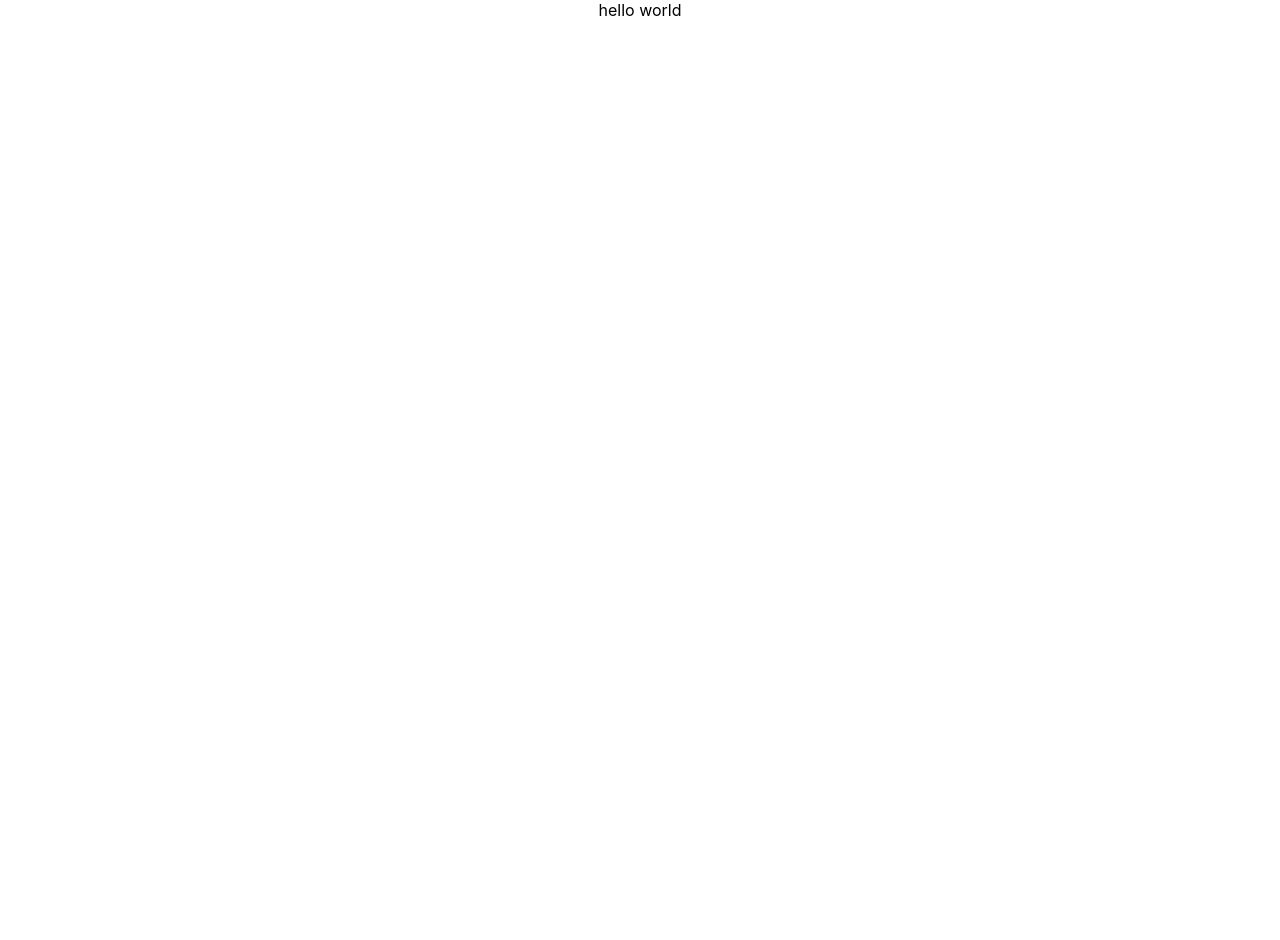
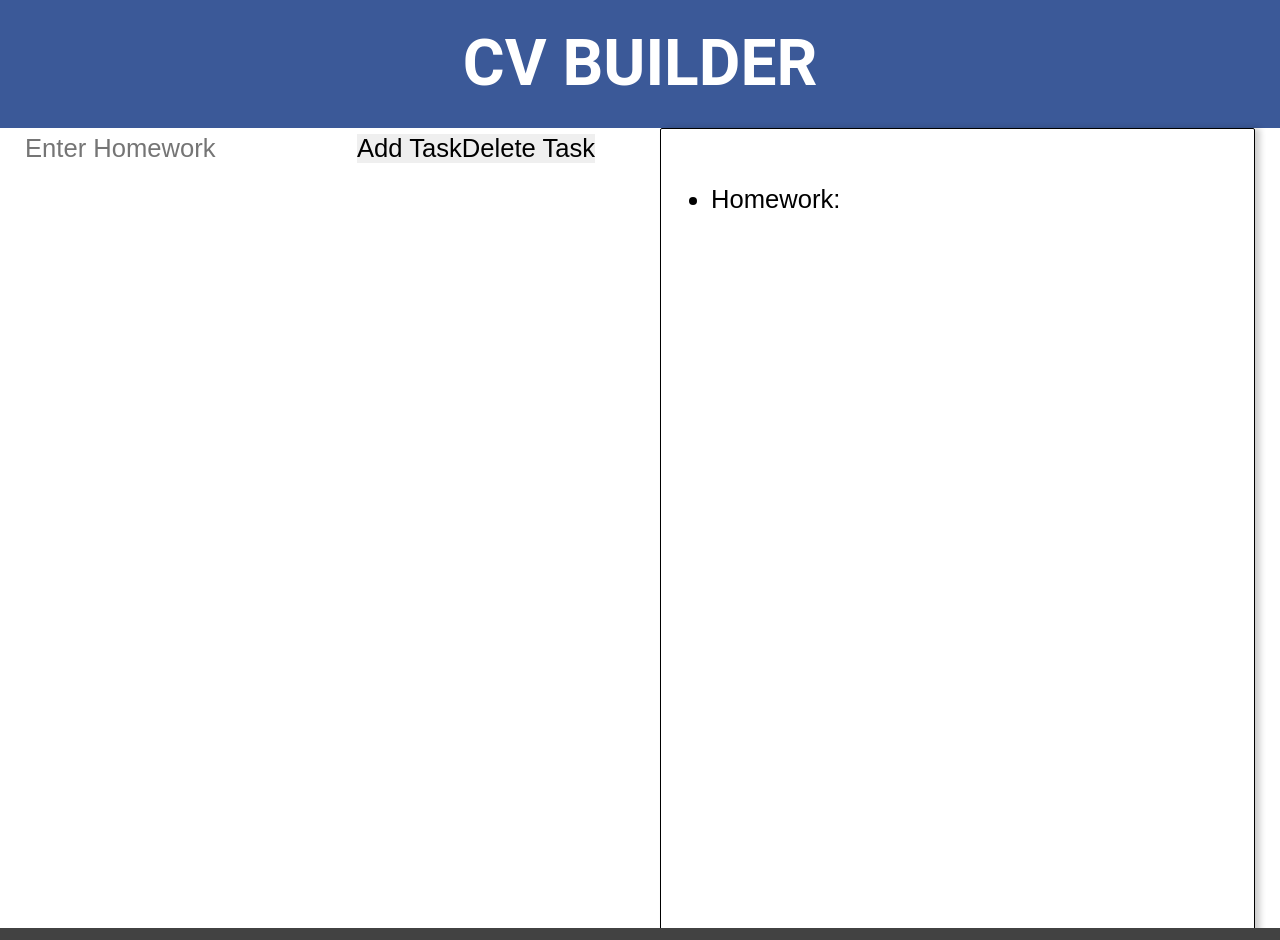
Before and after one commit to Swhag/CV-Application, a React (Create React App) app: page / in a window 1280 px wide. Shown: the top 940 px of the page. Before the commit the page ends 800 px from the top, so only its background shows below. Built offline with nearby package versions, Linux system fonts and the light colour scheme.

Commit message:
Header/Footer/Main/CVForm/CVPreview update

```diff
--- a/package.json
+++ b/package.json
@@ -9,6 +9,8 @@
     "react": "^18.2.0",
     "react-dom": "^18.2.0",
     "react-scripts": "5.0.1",
+    "react-to-print": "^2.14.11",
+    "uuid": "^9.0.0",
     "web-vitals": "^2.1.4"
   },
   "scripts": {
--- a/src/App.js
+++ b/src/App.js
@@ -1,11 +1,25 @@
+import React, { Component } from 'react';
 import './styles/App.css';
 
-function App() {
-  return (
-    <div className='App'>
-      <div>hello world</div>
-    </div>
-  );
+import Header from './components/Header';
+import Main from './components/Main';
+import Footer from './components/Footer';
+
+class App extends Component {
+  constructor() {
+    super();
+    this.state = {};
+  }
+
+  render() {
+    return (
+      <>
+        <Header></Header>
+        <Main></Main>
+        <Footer></Footer>
+      </>
+    );
+  }
 }
 
 export default App;
--- /dev/null
+++ b/src/components/CVForm.js
@@ -0,0 +1,37 @@
+import React from 'react';
+
+function CVForm(props) {
+  const { homework, ChangeHomework, tasks, ChangeTask, AddTask, DeleteTask } =
+    props;
+
+  return (
+    <div className='input-container'>
+      <input
+        onChange={ChangeHomework}
+        value={homework.text}
+        type='text'
+        name='homework'
+        placeholder='Enter Homework'
+      />
+
+      {tasks.map((task, i) => {
+        return (
+          <input
+            onChange={ChangeTask}
+            value={task.text}
+            key={task.id}
+            id={task.id}
+            type='text'
+            name='task'
+            placeholder='Enter task'
+          />
+        );
+      })}
+
+      <button onClick={AddTask}>Add Task</button>
+      <button onClick={DeleteTask}>Delete Task</button>
+    </div>
+  );
+}
+
+export default CVForm;
--- /dev/null
+++ b/src/components/CVPreview.js
@@ -0,0 +1,25 @@
+import React from 'react';
+
+function CVPreview(props) {
+  const { homework, tasks } = props;
+
+  return (
+    <div className='preview-container'>
+      <ul>
+        <li key={homework.id}>
+          <div className='text-output'>Homework: {homework.text}</div>
+        </li>
+
+        {tasks.map((task, i) => {
+          return (
+            <li key={task.id}>
+              <div className='text-output'>Task: {task.text}</div>
+            </li>
+          );
+        })}
+      </ul>
+    </div>
+  );
+}
+
+export default CVPreview;
--- /dev/null
+++ b/src/components/Footer.js
@@ -0,0 +1,26 @@
+import React, { Component } from 'react';
+
+class Footer extends Component {
+  constructor() {
+    super();
+    this.state = {};
+  }
+
+  render() {
+    return (
+      <FooterContainer>
+        <p>Copyright © 2023 Swhag</p>
+      </FooterContainer>
+    );
+  }
+}
+
+function FooterContainer() {
+  return (
+    <div className='footer-container'>
+      <p>Copyright © 2023 Swhag</p>
+    </div>
+  );
+}
+
+export default Footer;
--- /dev/null
+++ b/src/components/Header.js
@@ -0,0 +1,22 @@
+import React, { Component } from 'react';
+
+class Header extends Component {
+  constructor() {
+    super();
+    this.state = {};
+  }
+
+  render() {
+    return <HeaderContainer></HeaderContainer>;
+  }
+}
+
+function HeaderContainer() {
+  return (
+    <div className='header-container'>
+      <div className='header-wrapper'>CV BUILDER</div>
+    </div>
+  );
+}
+
+export default Header;
--- /dev/null
+++ b/src/components/Main.js
@@ -0,0 +1,93 @@
+import React, { Component, useRef } from 'react';
+import { v4 as uuidv4 } from 'uuid';
+
+import CVForm from './CVForm';
+import CVPreview from './CVPreview';
+
+class Main extends Component {
+  constructor() {
+    super();
+
+    this.state = {
+      homework: {
+        text: '',
+        id: uuidv4(),
+      },
+
+      tasks: [],
+    };
+  }
+
+  handleChangeHomework = (e) => {
+    this.setState({
+      homework: {
+        text: e.target.value,
+        id: this.state.homework.id,
+      },
+    });
+  };
+
+  handleChangeTask = (e) => {
+    const { id } = e.target;
+    let tasksCopy = [...this.state.tasks];
+    let task = tasksCopy.find((task) => task.id === id);
+
+    task.text = e.target.value;
+
+    this.setState({
+      tasks: [...tasksCopy],
+    });
+  };
+
+  handleAddTask = () => {
+    const newTask = {
+      text: '',
+      id: uuidv4(),
+    };
+
+    this.setState({
+      tasks: [...this.state.tasks, newTask],
+    });
+  };
+
+  handleDeleteTask = () => {
+    let tasks = [...this.state.tasks];
+
+    tasks = tasks.slice(0, tasks.length - 1);
+
+    this.setState({
+      tasks: [...tasks],
+    });
+  };
+
+  render() {
+    const {
+      homework,
+      handleChangeHomework,
+      tasks,
+      handleChangeTask,
+      handleAddTask,
+      handleDeleteTask,
+    } = this.state;
+
+    return (
+      <div className='cv-container'>
+        <div className='cv-form'>
+          <CVForm
+            homework={homework}
+            changeHomework={handleChangeHomework}
+            tasks={tasks}
+            ChangeTask={handleChangeTask}
+            AddTask={handleAddTask}
+            DeleteTask={handleDeleteTask}
+          ></CVForm>
+        </div>
+        <div className='cv-view'>
+          <CVPreview homework={homework} tasks={tasks}></CVPreview>
+        </div>
+      </div>
+    );
+  }
+}
+
+export default Main;
--- a/src/styles/App.css
+++ b/src/styles/App.css
@@ -1,38 +1,152 @@
-.App {
-  text-align: center;
+*,
+*::before,
+*::after {
+  box-sizing: border-box;
+  padding: 0;
+  margin: 0;
+  word-wrap: break-word;
 }
 
-.App-logo {
-  height: 40vmin;
-  pointer-events: none;
+html {
+  line-height: 1.6;
+  /* Footer support */
+  position: relative;
+  min-height: 100%;
 }
 
-@media (prefers-reduced-motion: no-preference) {
-  .App-logo {
-    animation: App-logo-spin infinite 20s linear;
+body {
+  font-family: 'Nunito', sans-serif;
+  font-size: 1.6rem;
+}
+
+header {
+  font-size: 2.4rem;
+}
+
+h1,
+h2,
+h3,
+h4,
+h5,
+h6 {
+  line-height: 1.2;
+}
+
+a {
+  text-decoration: none;
+}
+
+img {
+  display: block;
+  width: 100%;
+}
+
+button,
+input,
+textarea {
+  border: none;
+  outline: none;
+  color: inherit;
+  font-family: inherit;
+  font-size: inherit;
+}
+
+button {
+  cursor: pointer;
+}
+
+/* ------------------------------------------------ */
+/* Header styling */
+/* ------------------------------------------------ */
+
+.header-container {
+  height: 8rem;
+  background-color: #3b5998;
+  display: flex;
+  justify-content: center;
+  align-items: center;
+}
+
+.header-wrapper {
+  font-family: 'Roboto', sans-serif;
+  color: #fff;
+  max-width: 1800px;
+  font-size: 4rem;
+  font-weight: 600;
+}
+
+@media (max-width: 1600px) {
+  .header-wrapper {
+    justify-content: center;
   }
 }
 
-.App-header {
-  background-color: #282c34;
-  min-height: 100vh;
+/* ------------------------------------------------ */
+/* Main Content styling */
+/* ------------------------------------------------ */
+
+.main-container {
+  display: flex;
+  align-items: flex-start;
+  justify-content: space-between;
+  gap: 4rem;
+  max-width: 1800px;
+  padding: 4rem 8rem;
+  margin: 0 auto;
+  margin-bottom: 4rem;
+}
+
+@media (max-width: 1600px) {
+  .main-container {
+    flex-direction: column;
+    align-items: center;
+  }
+}
+
+/* ------------------------------------------------ */
+/* CV Form styling */
+/* ------------------------------------------------ */
+
+.cv-container {
+  display: flex;
+  flex-wrap: wrap;
+  justify-content: center;
+  gap: 40px;
+}
+
+.cv-form {
+  width: 595px;
+}
+
+.cv-view {
+  padding: 50px;
+  width: 595px;
+  min-width: 595px;
+  height: 842px;
+  border-radius: 2px;
+  border: 1px solid black;
+  box-shadow: 5px 0 6px 0 hsl(0 0% 0% / 0.2);
+
   display: flex;
   flex-direction: column;
+  align-items: flex-start;
+  gap: 16px;
+}
+
+/* ------------------------------------------------ */
+/* Footer styling */
+/* ------------------------------------------------ */
+
+.footer-container {
+  background-color: #424242;
+  color: #fff;
+  position: absolute;
+  bottom: 0;
+  left: 0;
+  display: flex;
   align-items: center;
   justify-content: center;
-  font-size: calc(10px + 2vmin);
-  color: white;
+  width: 100%;
+  padding: 0.5rem;
+  font-size: 1rem;
 }
-
-.App-link {
-  color: #61dafb;
-}
-
-@keyframes App-logo-spin {
-  from {
-    transform: rotate(0deg);
-  }
-  to {
-    transform: rotate(360deg);
-  }
-}
```
Also changed, not shown: src/components/utils/exampleCV.js (added, +57 -0 lines), 1 other file (tests, documents, lock files or other folders).
